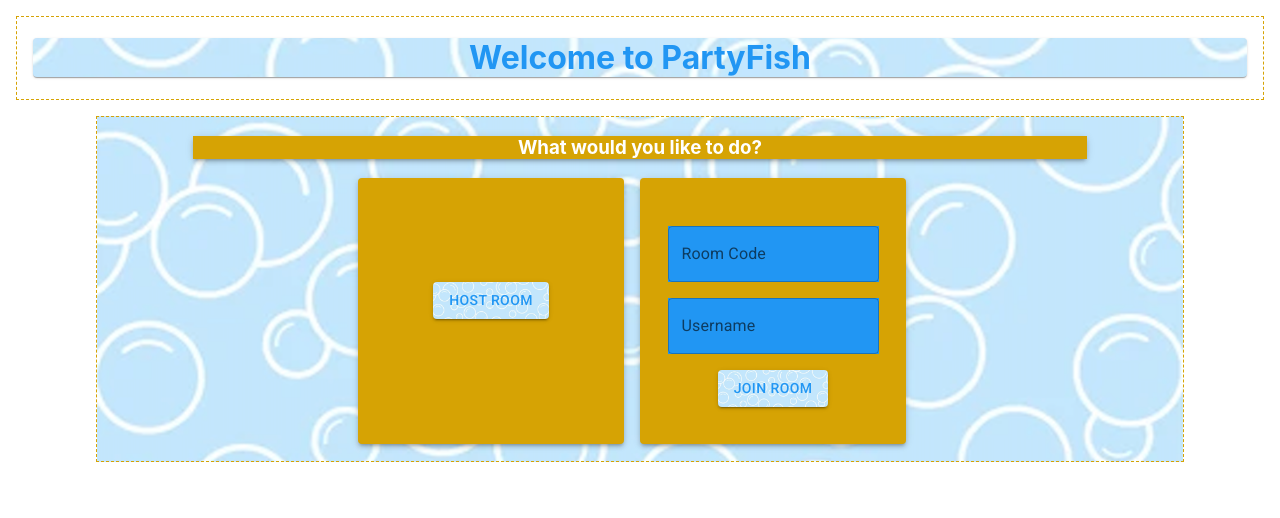
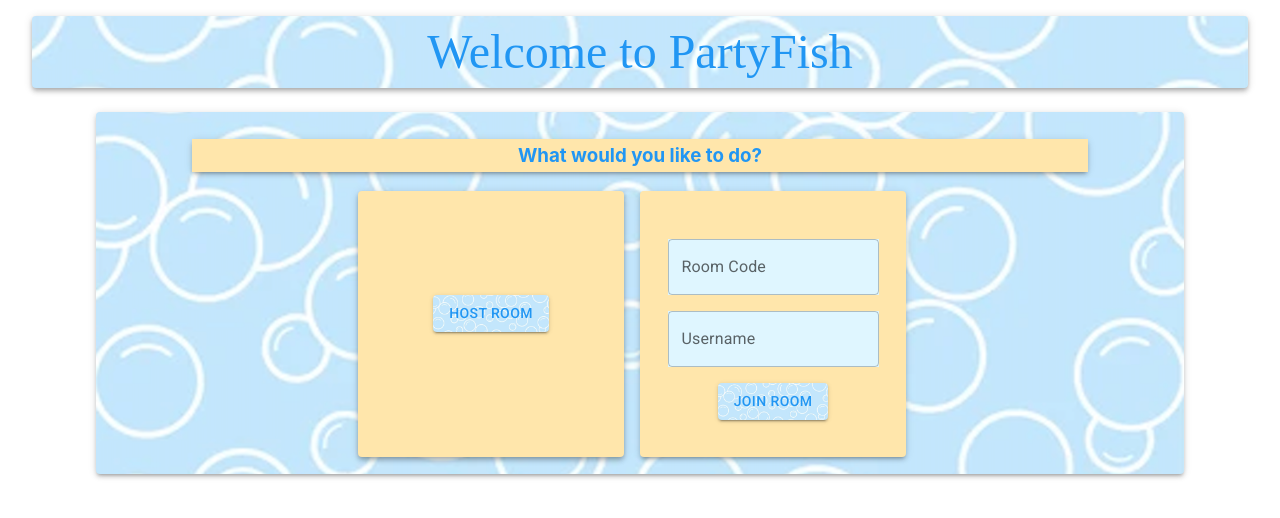
Before and after one commit to partyfishgames/partyfish, a React (Create React App) app in the folder client/: page / in a window 1280 px wide. Shown: the top 518 px of the page. Built offline with nearby package versions, Linux system fonts and the light colour scheme; no server answers.

Commit message:
homepage style update ideas

```diff
--- a/client/src/App.css
+++ b/client/src/App.css
@@ -40,3 +40,6 @@ h1, h2, h3, h4 {
     transform: rotate(360deg);
   }
 }
+
+/* import google fonts below */
+@import url('https://fonts.googleapis.com/css2?family=Chicle&display=swap');
--- a/client/src/components/HomePage/index.tsx
+++ b/client/src/components/HomePage/index.tsx
@@ -1,36 +1,42 @@
-import { Button, Grid, TextField, Paper, Box } from "@mui/material";
+import { Button, Grid, TextField, Paper, Box, createTheme, ThemeProvider, Typography } from "@mui/material";
 import React, { useState } from "react";
 import roomService from "../../services/roomService";
 import socketService from "../../services/socketService";
 import { useAppDispatch } from "../../hooks";
-import Bubbles from './images/bubbles.png';
-
-
+import Bubbles from "./images/bubbles.png";
 
 export function HomePage() {
   const dispatch = useAppDispatch(); // included in any component that dispatches actions
 
+  const cartoonTheme = createTheme({
+    typography: {
+        fontFamily: [
+            'Chicle',
+            'cursive',
+        ].join(','),
+    },
+});
+
   // Variables to hold the intermediate entry while the user is typing
-    const [ playerRoomCode, setPlayerRoomCode ] = useState('');
-    const [ pUsername, setPUsername ] = useState('');
+  const [playerRoomCode, setPlayerRoomCode] = useState("");
+  const [pUsername, setPUsername] = useState("");
 
   // This function is called when the user types something in the room code textfield
   // and updates the state
   const handleRoomCodeChange = (e: React.ChangeEvent<any>) => {
     console.log(e.target.value);
     setPlayerRoomCode(e.target.value);
-    }
+  };
 
   // This function is called when the user types something in the username textfield
   // and updates the state with the new value
   const handleUsernameChange = (e: React.ChangeEvent<any>) => {
     console.log(e.target.value);
     setPUsername(e.target.value);
-    }
+  };
 
   // This function is called when the user presses the "host" button
   const hostRoom = async (e: React.FormEvent) => {
-
     // Prevent the page from refreshing
     e.preventDefault();
 
@@ -42,101 +48,169 @@ export function HomePage() {
 
     // Update state variables to display the new host screen
     if (joined) {
-
       // Update global redux state's room code and set user to 'Host'
-            dispatch({type: 'gameStats/setGameCode', payload: joined});
-            dispatch({type: 'player/setUsername', payload: 'Host'});
+      dispatch({ type: "gameStats/setGameCode", payload: joined });
+      dispatch({ type: "player/setUsername", payload: "Host" });
     }
-    }
+  };
 
   // This function is called when the user presses the "join" button
   const joinRoom = async (e: React.FormEvent) => {
-
     // Prevent the page from refreshing
     e.preventDefault();
 
     // Get our socket and tell the server to join a room with the current id and our username
     const socket: any = socketService.socket;
-                const joined = await roomService.joinRoom(socket, playerRoomCode.trim(), pUsername.trim()).catch((err) => {
+    const joined = await roomService
+      .joinRoom(socket, playerRoomCode.trim(), pUsername.trim())
+      .catch((err) => {
         alert(err);
       });
 
     if (joined) {
-
       // Update global redux state's room code and user's name
-            dispatch({type: 'gameStats/setGameCode', payload: joined});
-            dispatch({type: 'player/setUsername', payload: pUsername});
+      dispatch({ type: "gameStats/setGameCode", payload: joined });
+      dispatch({ type: "player/setUsername", payload: pUsername });
     }
-    }
+  };
 
   return (
-        <div style={{ textAlign: "center" }} >
-            <Box sx={{border: '1px dashed #d6a304',mx: 2, my: 2,}}>
+    <div style={{ textAlign: "center" }}>
+      <Box sx={{ mx: 2, my: 2 }}>
         <Paper
+          elevation={4}
           sx={{
-                    mx:2,
-                    my:2,
-                    backgroundSize: 'cover',
-                    backgroundRepeat: 'no-repeat',
-                    backgroundPosition: 'center',
-                    backgroundImage: `url(${Bubbles})`
-                }}>
-                    <h1 style={{ color: "#2196f3"}}>
+            mx: 2,
+            my: 2,
+            backgroundSize: "cover",
+            backgroundRepeat: "no-repeat",
+            backgroundPosition: "center",
+            backgroundImage: `url(${Bubbles})`,
+          }}
+        >
+          <ThemeProvider theme={cartoonTheme}>
+                <Typography padding={1} component="h1" variant="h3" color="2196f3" gutterBottom>
                     Welcome to PartyFish
-                    </h1>
+                </Typography>
+            </ThemeProvider>
         </Paper>
       </Box>
-            <Box sx={{border: '1px dashed #d6a304',mx:12,
-                    my:2,
-                    backgroundSize: 'cover',
-                    backgroundRepeat: 'no-repeat',
-                    backgroundPosition: 'center',
-                    backgroundImage: `url(${Bubbles})`}}>
-                <Paper elevation={3} sx={{my:2, mx:12}}>
-                    <h3 style={{color: "white", background: '#d6a304'}}
-                        > What would you like to do?
+      <Paper
+        elevation={3}
+        sx={{
+          mx: 12,
+          my: 3,
+          backgroundSize: "cover",
+          backgroundRepeat: "no-repeat",
+          backgroundPosition: "center",
+          backgroundImage: `url(${Bubbles})`,
+        }}
+      >
+        <Box sx={{ paddingTop: 1 }}>
+          <Paper elevation={3} sx={{ my: 2, mx: 12 }}>
+            <h3 style={{ color: "#2196f3", background: "#FFE6AB", padding: 5 }}>
+              What would you like to do?
             </h3>
           </Paper>
-                <Grid container
+          <Grid
+            container
             spacing={2}
-                    style={{ height: '300px' }}
+            style={{ height: "300px" }}
             justifyContent="center"
             alignItems="center"
-
           >
-                    <Grid item  >
-                        <Grid container
+            <Grid item>
+              <Grid
+                container
                 spacing={2}
                 direction="row"
                 justifyContent="center"
                 alignItems="center"
               >
-                            <Paper elevation={3} sx={{px:1, py:1, mx:1, my:1}} style={{background: '#d6a304', height: '250px', width: '250px'}}>
-                                <Grid item >
+                <Paper
+                  elevation={4}
+                  sx={{ px: 1, py: 1, mx: 1, my: 1 }}
+                  style={{
+                    background: "#FFE6AB",
+                    height: "250px",
+                    width: "250px",
+                  }}
+                >
+                  <Grid item>
                     <form onSubmit={hostRoom}>
-                                        <Button variant="contained" type="submit" style={{ color: "#2196f3"}}
-                                            sx={{mx: 6, my: 12, backgroundSize: 'cover', backgroundRepeat: 'no-repeat', backgroundPosition: 'center', backgroundImage: `url(${Bubbles})`}}>
+                      <Button
+                        variant="contained"
+                        type="submit"
+                        style={{ color: "#2196f3" }}
+                        sx={{
+                          mx: 6,
+                          my: 12,
+                          backgroundSize: "cover",
+                          backgroundRepeat: "no-repeat",
+                          backgroundPosition: "center",
+                          backgroundImage: `url(${Bubbles})`,
+                        }}
+                      >
                         Host Room
                       </Button>
-                                    </form >
+                    </form>
                   </Grid>
                 </Paper>
               </Grid>
             </Grid>
             <Grid item>
-                        <Grid container spacing={2} direction="column" justifyContent="space-around" alignItems="center">
-                            <Paper elevation={3} sx={{px:1, py:1, mx:1, my:1}} style={{background: '#d6a304',  height: '250px', width: '250px'}}>
-                                <Grid item sx={{px:1, py:1, mt:4}}>
-                                    <TextField spellCheck='false' value={playerRoomCode} onChange={handleRoomCodeChange} id="outlined-basic" label="Room Code" variant="outlined" style={{background: "#2196f3"}}
+              <Grid
+                container
+                spacing={2}
+                direction="column"
+                justifyContent="space-around"
+                alignItems="center"
+              >
+                <Paper
+                  elevation={3}
+                  sx={{ px: 1, py: 1, mx: 1, my: 1 }}
+                  style={{
+                    background: "#FFE6AB",
+                    height: "250px",
+                    width: "250px",
+                  }}
+                >
+                  <Grid item sx={{ px: 1, py: 1, mt: 4 }}>
+                    <TextField
+                      spellCheck="false"
+                      value={playerRoomCode}
+                      onChange={handleRoomCodeChange}
+                      id="outlined-basic"
+                      label="Room Code"
+                      variant="outlined"
+                      style={{ background: "#DFF6FF" }}
                     />
                   </Grid>
-                                <Grid item sx={{px:1, py:1}}>
-                                    <TextField spellCheck='false' value={pUsername} onChange={handleUsernameChange} id="outlined-basic" label="Username" variant="outlined" style={{background: "#2196f3"}} />
+                  <Grid item sx={{ px: 1, py: 1 }}>
+                    <TextField
+                      spellCheck="false"
+                      value={pUsername}
+                      onChange={handleUsernameChange}
+                      id="outlined-basic"
+                      label="Username"
+                      variant="outlined"
+                      style={{ background: "#DFF6FF" }}
+                    />
                   </Grid>
-                                <Grid item sx={{px:1, py:1}}>
+                  <Grid item sx={{ px: 1, py: 1 }}>
                     <form onSubmit={joinRoom}>
-                                        <Button variant="contained" type="submit" style={{ color: "#2196f3"}}
-                                            sx={{mb:4, backgroundSize: 'cover', backgroundRepeat: 'no-repeat', backgroundPosition: 'center', backgroundImage: `url(${Bubbles})`}}>
+                      <Button
+                        variant="contained"
+                        type="submit"
+                        style={{ color: "#2196f3" }}
+                        sx={{
+                          mb: 4,
+                          backgroundSize: "cover",
+                          backgroundRepeat: "no-repeat",
+                          backgroundPosition: "center",
+                          backgroundImage: `url(${Bubbles})`,
+                        }}
+                      >
                         Join Room
                       </Button>
                     </form>
@@ -146,6 +220,7 @@ export function HomePage() {
             </Grid>
           </Grid>
         </Box>
+      </Paper>
     </div>
   );
 }
```
Lines whose indentation alone changed are shown as unchanged.
